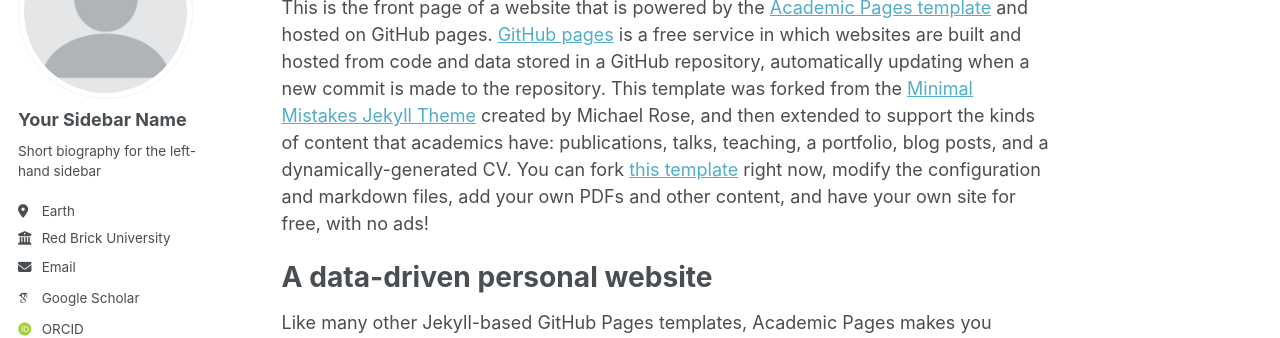
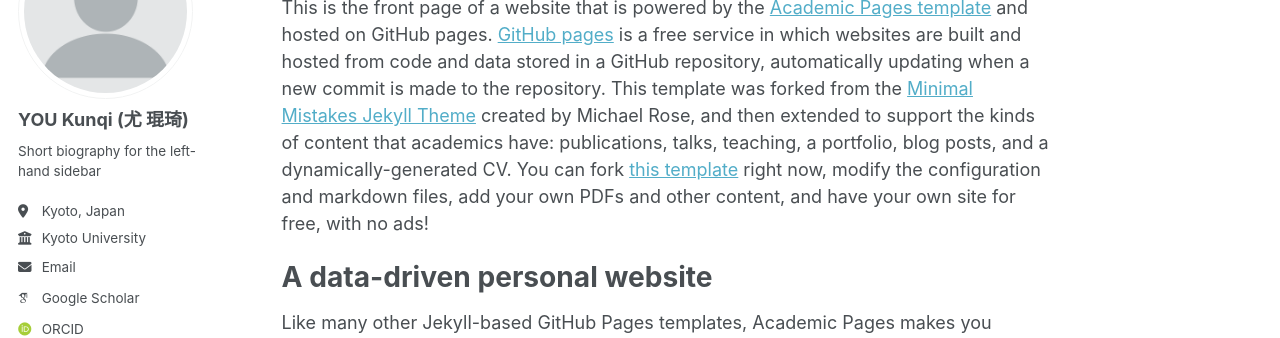
Before and after one commit to youkunqi/youkunqi.github.io, a Jekyll site: the page built from _pages/about.md, in a window 1280 px wide. Shown: the part 182-520 px from the top of the page. Built offline with Jekyll 4.4.1, drawn with Linux system fonts in a browser that asks for light colours; some web fonts are replaced.

Commit message:
Update _config.yml

```diff
--- a/_config.yml
+++ b/_config.yml
@@ -12,9 +12,9 @@
 title_separator          : "-"
 name                     : &name "Your Name"
 description              : &description "personal description"
-url                      : https://academicpages.github.io # the base hostname & protocol for your site e.g. "https://[your GitHub username].github.io"
+url                      : https://youkunqi.github.io # the base hostname & protocol for your site e.g. "https://[your GitHub username].github.io"
 baseurl                  : "" # the subpath of your site, e.g. "/blog"
-repository               : "academicpages/academicpages.github.io"
+repository               : "youkunqi/youkunqi.github.io"
 
 # Site Author - The following control what appear as part of the author content on the side bar.
 #               If a field is blank the icon and link will not appear, otherwise it will be shown.
@@ -22,11 +22,11 @@
 author:
   # Biographic information
   avatar           : "profile.png"
-  name             : "Your Sidebar Name"
+  name             : "YOU Kunqi (尤 琨琦)"
   pronouns         : # example: "she/her"
   bio              : "Short biography for the left-hand sidebar"
-  location         : "Earth"
-  employer         : "Red Brick University"
+  location         : "Kyoto, Japan"
+  employer         : "Kyoto University"
   uri              : # URL
   email            : "none@example.org"
 
@@ -44,7 +44,7 @@
   bitbucket        : # Username - Update with your username on the site
   codepen          : # Username
   dribbble         : # Username
-  github           : "academicpages"
+  github           : "youkunqi"
   kaggle           : # Username
   stackoverflow    : # User number or user number and name (i.e., use "1" or "1/jeff-atwood")
 
```
